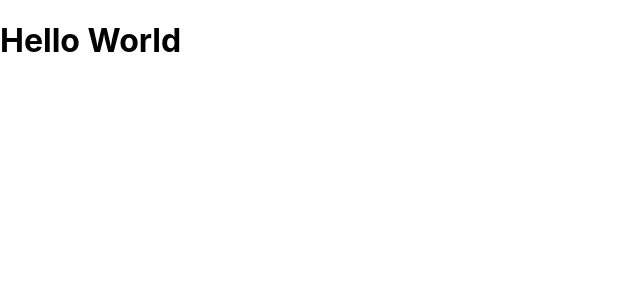
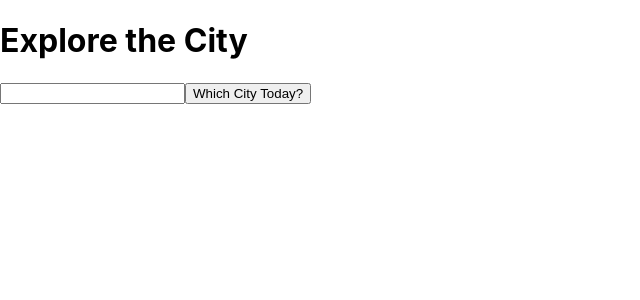
Before and after one commit to DrPayne25/city-explorer, a React (Create React App) app: page / in a window 1280 px wide. Shown: the top 300 px of the page, without its empty margins (0-640 px from the left). Built offline with nearby package versions, Linux system fonts and the light colour scheme.

Commit message:
have card one done from trello and updated app to have a search form and functionality

```diff
--- a/src/App.js
+++ b/src/App.js
@@ -1,9 +1,41 @@
 import React from 'react';
 import './App.css';
+import axios from 'axios';
 
-class App extends React.Component{
+class App extends React.Component{ //Creates the App.js as a React component
+  constructor(props){ //Constructor that sets that allows you to adjust and change the starting state
+    super(props);
+    this.state = {
+      city: '',
+      renderLatLon: false,
+
+    }
+  }
+
+  handleChange = (e) => { //Handles the value of City as the user inputs it
+    this.setState({city: e.target.value})
+  }
+
+  handleSubmit = async (e) => {
+    e.preventDefault();
+    let submitResults = await axios.get(`https://us1.locationiq.com/v1/search.php?key=${process.env.REACT_APP_LOCATIONIQ_KEY}&q=${this.state.city}&format=json`)
+
+    console.log(submitResults);
+  }
+
+
   render() {
-    return <h1>Hello World</h1>
+    console.log(this.state);
+    return (
+      <>
+      <h1>Explore the City</h1>
+      <form onSubmit={this.handleSubmit}>
+        <input onChange={this.handleChange}/>
+        <button>Which City Today?</button>
+      </form>
+      {this.state.renderLatLon ? <h4>Hello World</h4>: ''}
+      </>
+    )
   }
 }
 
```
Also changed, not shown: 1 other file (tests, documents, lock files or other folders).
